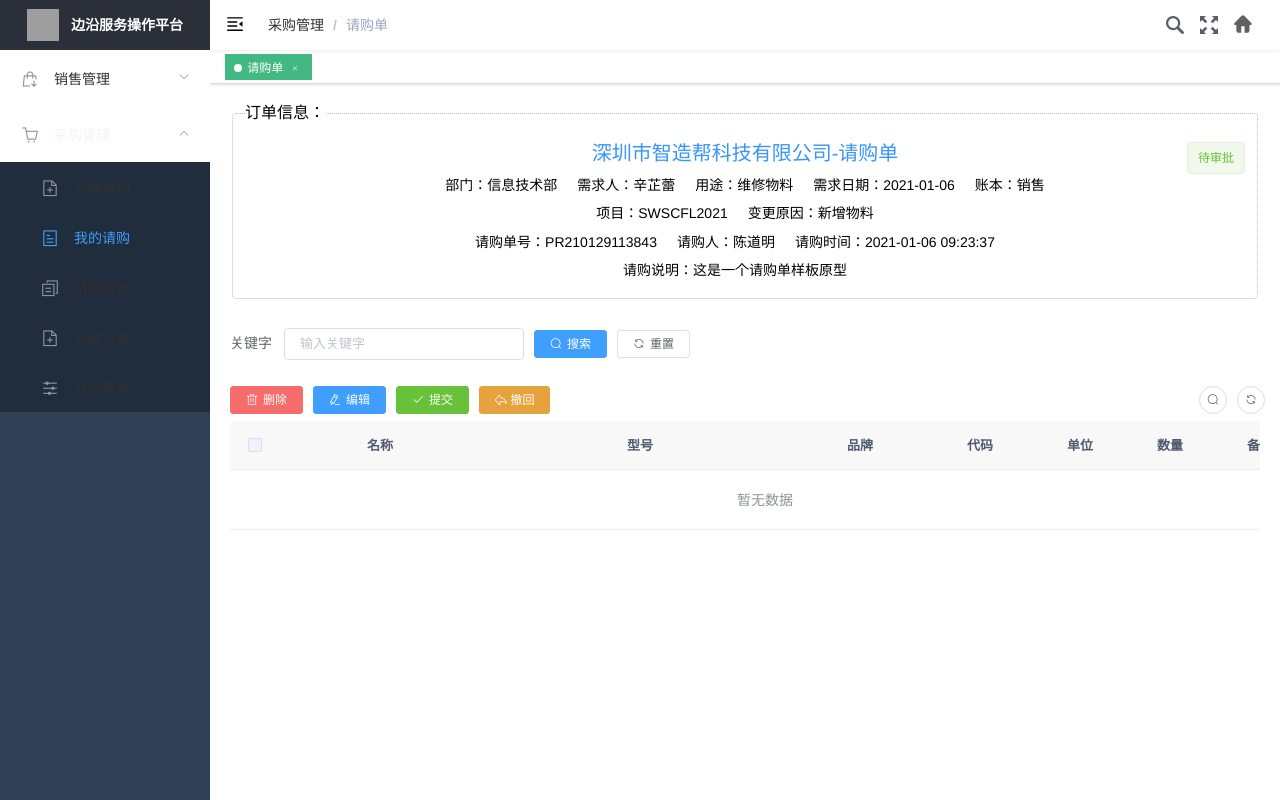
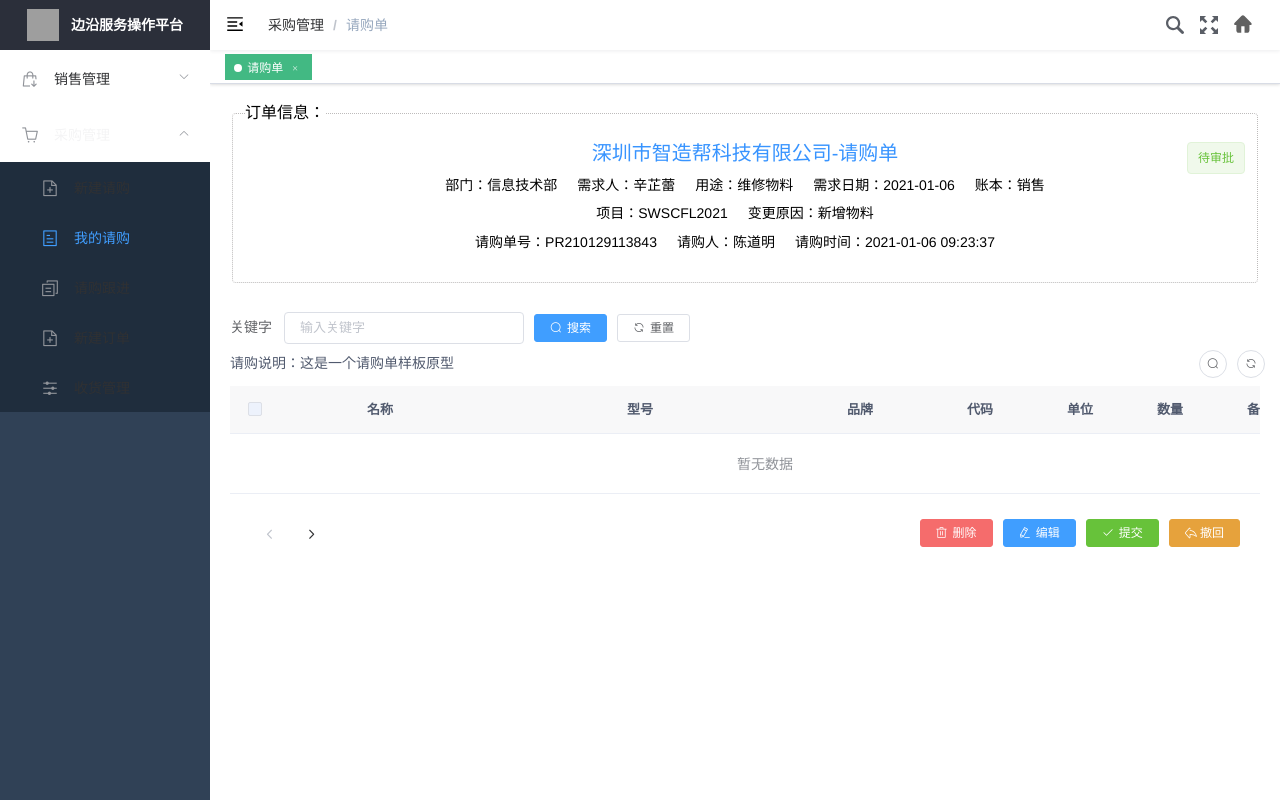
Before and after one commit to Jacky-Cheng666/zzb-web-s, a Vue app: page /#/purchaseManage/requestOrder/RQ144415422 in a window 1280 px wide. Built offline with nearby package versions, Linux system fonts and the light colour scheme; sample sign-in values are in the browser's storage; grey boxes are pictures that could not be loaded.

Commit message:
adjust requestOrder page.

```diff
--- a/src/views/AskPriceOrder/index.vue
+++ b/src/views/AskPriceOrder/index.vue
@@ -101,5 +101,11 @@ export default {
 };
 </script>
 
-<style>
+<style lang="scss" scoped>
+.AskPriceOrder {
+    .table_tip{
+        font-size: 14px;
+        color: #515a6e;
+  }
+}
 </style>
--- a/src/views/requestOrder/index.vue
+++ b/src/views/requestOrder/index.vue
@@ -20,9 +20,6 @@
                  <span class="mr20">请购人：陈道明</span>
                  <span class="mr20">请购时间：2021-01-06 09:23:37</span>
               </div>
-              <div class="f14">
-                 <span class="mr20">请购说明：这是一个请购单样板原型</span>
-              </div>
               <el-tag class="tag" type="success">待审批</el-tag>
           </div>
       </fieldset>
@@ -36,20 +33,9 @@
           </el-form-item>
       </el-form>
 
-      <el-row :gutter="10" class="mb8 mt20">
-        <el-col :span="1.5">
-            <el-button type="danger" icon="el-icon-delete" size="mini">删除</el-button>
-        </el-col>
-        <el-col :span="1.5">
-            <el-button type="primary" icon="el-icon-edit" size="mini">编辑</el-button>
-        </el-col>
-        <el-col :span="1.5">
-            <el-button type="success" icon="el-icon-check" size="mini">提交</el-button>
-        </el-col>
-        <el-col :span="1.5">
-            <el-button type="warning" size="mini">
-                <svg-icon icon-class="reback"></svg-icon>&nbsp;撤回
-            </el-button>
+      <el-row :gutter="10" class="mb8">
+        <el-col :span="12">
+            <span class="f14 table_tip">请购说明：这是一个请购单样板原型</span>
         </el-col>
 
         <right-toolbar :showSearch.sync="showSearch" @queryTable="getPayDemandList"></right-toolbar>
@@ -65,6 +51,17 @@
         <el-table-column align="center" label="数量" prop="num" width="100" />
         <el-table-column align="center" label="备注" prop="remark" />
       </el-table>
+
+      <pagination :total="total" :page.sync="queryParams.pageNum" :limit.sync="queryParams.pageSize" @pagination="handleCurrentChange">
+        <div>
+            <el-button type="danger" icon="el-icon-delete" size="mini">删除</el-button>
+            <el-button type="primary" icon="el-icon-edit" size="mini">编辑</el-button>
+            <el-button type="success" icon="el-icon-check" size="mini">提交</el-button>
+            <el-button type="warning" size="mini">
+                <svg-icon icon-class="reback"></svg-icon>&nbsp;撤回
+            </el-button>
+        </div>
+      </pagination>
   </div>
 </template>
 
@@ -86,5 +83,11 @@ export default {
 };
 </script>
 
-<style>
+<style lang="scss" scoped>
+.requestOrder {
+    .table_tip{
+        font-size: 14px;
+        color: #515a6e;
+  }
+}
 </style>
```
